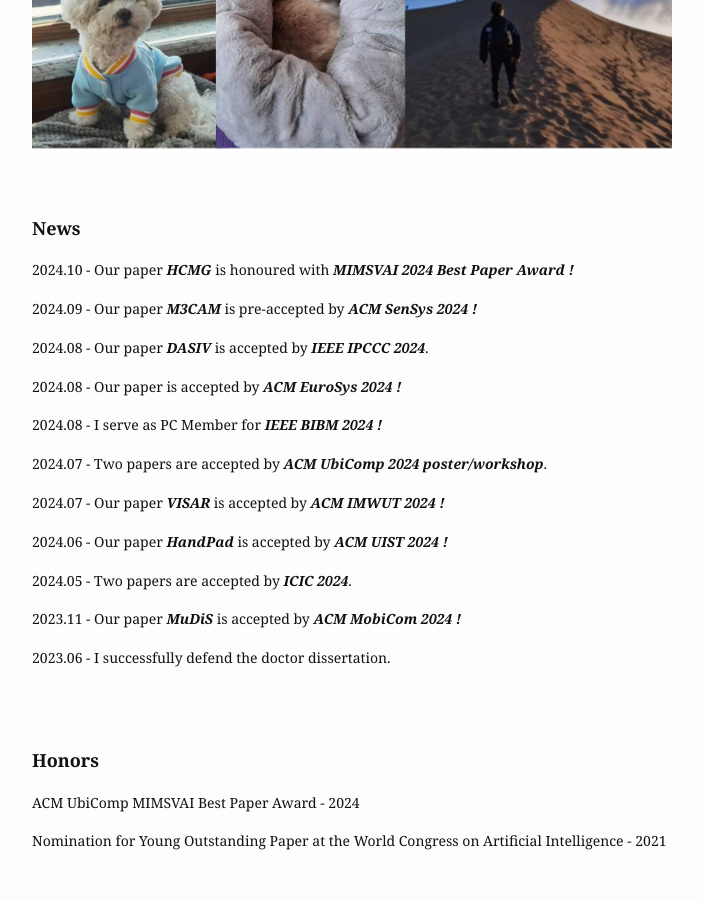
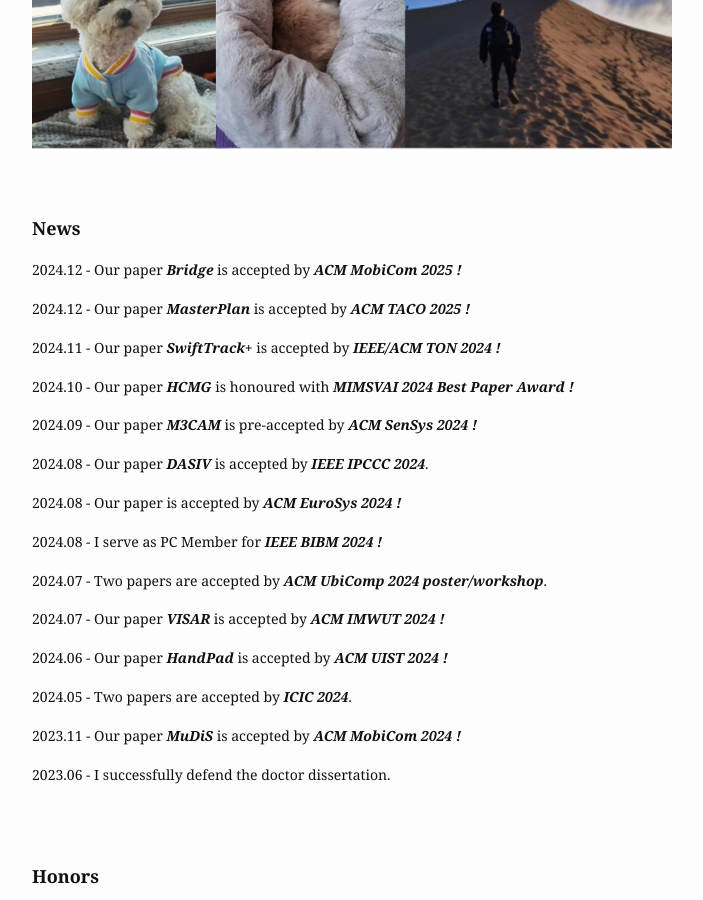
Before and after one commit to dianding0102/dian_web, a Jekyll site: the page built from index.md, in a window 1280 px wide and 900 px high, scrolled down 745 px. Shown: the whole window, without its empty margins (288-991 px from the left). Built offline with Jekyll 4.4.1, drawn with Linux system fonts in a browser that asks for light colours.

Commit message:
1
news update：ton, taco, mobicom

```diff
--- a/_layouts/home.html
+++ b/_layouts/home.html
@@ -52,6 +52,15 @@
         <p>
         <font size=4><b>News</b></font>
         </p>
+        <p>
+          2024.12 - Our paper <i><b>Bridge</b></i> is accepted by <i><b>ACM MobiCom 2025 !</b></i>
+         </p>
+        <p>
+          2024.12 - Our paper <i><b>MasterPlan</b></i> is accepted by <i><b>ACM TACO 2025 !</b></i>
+         </p>
+        <p>
+          2024.11 - Our paper <i><b>SwiftTrack+</b></i> is accepted by <i><b>IEEE/ACM TON 2024 !</b></i>
+         </p>
         <p>
           2024.10 - Our paper <i><b>HCMG</b></i> is honoured with <i><b> MIMSVAI 2024 Best Paper Award !</b></i>
          </p>
```
Also changed, not shown: publication.md (+5 -0 lines).
